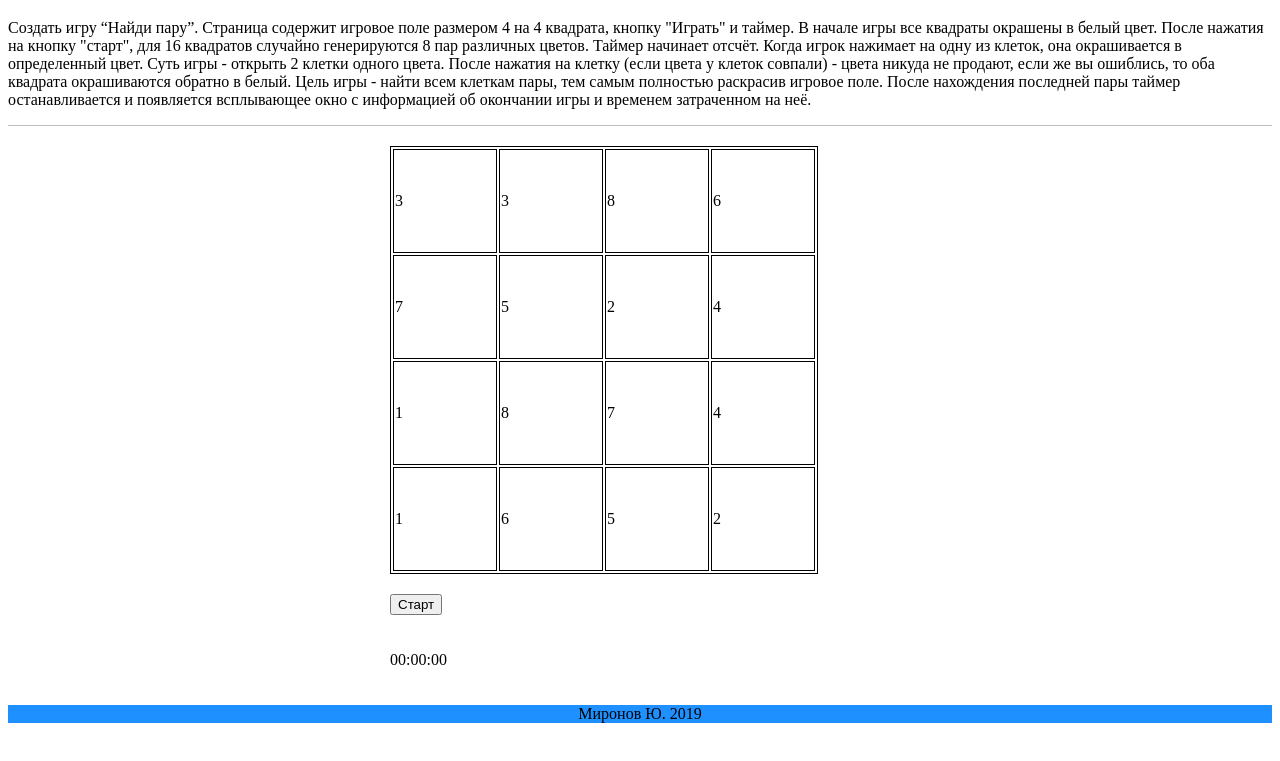
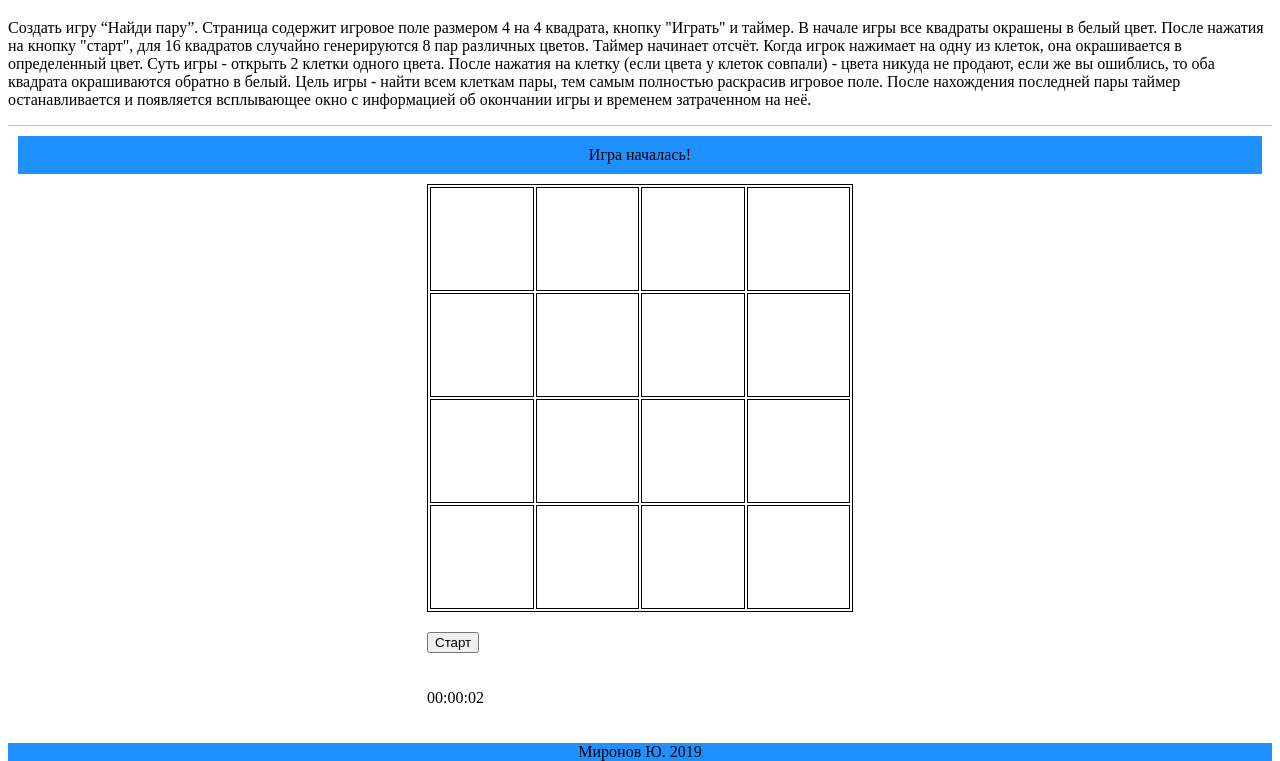
Before and after one commit to cybermyv/Task_3, a plain HTML site: page index.html in a window 1280 px wide. Both pictures are taken after a click on the button "Старт". Shown: the part 69-830 px from the top of the page. Before the commit the page ends 808 px from the top, so only its background shows below. Drawn offline with Linux system fonts and the light colour scheme.

Commit message:
[v] Завершено

```diff
--- a/index.html
+++ b/index.html
@@ -25,6 +25,9 @@
             </p>
         </header>
         <main class="container">
+            <div class="box started started_off">
+                Игра началась!
+            </div>
 
             <div class="box">
 
@@ -38,7 +41,7 @@
             </div>
 
             <div class="box">
-                <p id="time_game"><span id="hour">00</span>:<span id="minute">00</span>:<span id="sec">00</span></p>
+                <p id="time_game"><span id="hour">00</span>:<span id="min">00</span>:<span id="sec">00</span></p>
             </div>
 
 
--- a/script.js
+++ b/script.js
@@ -1,5 +1,6 @@
 window.onload = function () {
     const el_btn = document.querySelector('#start_game');
+
     if (el_btn) {
         el_btn.addEventListener('click', function () {
             startGame();
@@ -33,8 +34,6 @@ function createTable() {
                 for (j = 0; j < 4; j++) {
                     let cell = row.insertCell(j);
 
-
-                    cell.innerHTML = colors$[k];
                     cell.classList.add('colors' + colors$[k]);
                     cell.classList.add(k);
                     cell.classList.add('invisible');
@@ -56,6 +55,8 @@ let score = 0;
 
 
 function getCell(el) {
+
+    if (gameIsStarted) {
 
 
         if (!el.classList.contains('done')) {
@@ -87,19 +88,58 @@ function getCell(el) {
                 second = '';
             }
         }
-
-    if (score === 8) alert('вы выиграли')
     }
 
+    if (score === 8) {
+        clearInterval(gameTimer);
 
+        const el_strt = document.querySelector('.started');
+        el_strt.classList.remove('started_on');
+        el_strt.classList.add('started_off');
 
-function startTimer(action) {
-
+        gameIsStarted = false;
+        alert('Вы выиграли\nЗатраченное время: ' + tmr);
+    }
 
 }
 
+let sec = 0;
+let min = 0;
+let hour = 0;
+let tmr = '';
+let gameIsStarted = false;
+let gameTimer;
+
 function startGame() {
+    gameIsStarted = true;
 
-    console.log('game ready to go!');
-    // startTimer(start);
+    const el_strt = document.querySelector('.started');
+    const el_sec = document.querySelector('#sec');
+    const el_min = document.querySelector('#min');
+    const el_hour = document.querySelector('#hour');
+
+    if (el_strt) {
+
+        if (el_strt.classList.contains('started_on')) {
+            el_strt.classList.remove('started_on');
+            el_strt.classList.add('started_off');
+        } else {
+
+
+            el_strt.classList.remove('started_off');
+            el_strt.classList.add('started_on');
+
+            gameTimer = setInterval(function () {
+                sec++;
+                if (sec === 60) { min++; sec = 0 };
+                if (min === 60) { hour++; min = 0 };
+                if (hour < 10) { el_hour.innerHTML = '0' + hour } else { el_hour.innerHTML = hour };
+                if (min < 10) { el_min.innerHTML = '0' + min } else { el_min.innerHTML = min };
+                if (sec < 10) { el_sec.innerHTML = '0' + sec } else { el_sec.innerHTML = sec };
+                tmr = el_hour.innerHTML + ' : ' + el_min.innerHTML + ' : ' + el_sec.innerHTML;
+            }, 1000);
+
         }
+
+    }
+}
--- a/style.css
+++ b/style.css
@@ -30,11 +30,22 @@ body {
 }
 
 .box {
-    width: 500px;
+    width: 426px;
     padding: 10px 0 10px 0;
+
 
 }
 
+.started_on{
+    background-color: #1e90ff;
+    width: 100%;
+    text-align: center;
+
+}
+
+.started_off{
+    display: none;
+}
 
 #caption {
 
@@ -56,6 +67,7 @@ footer {
 
 table {
     border: 1px solid black;
+    text-align: center;
 }
 
 table td {
```
Lines whose indentation alone changed are shown as unchanged.
